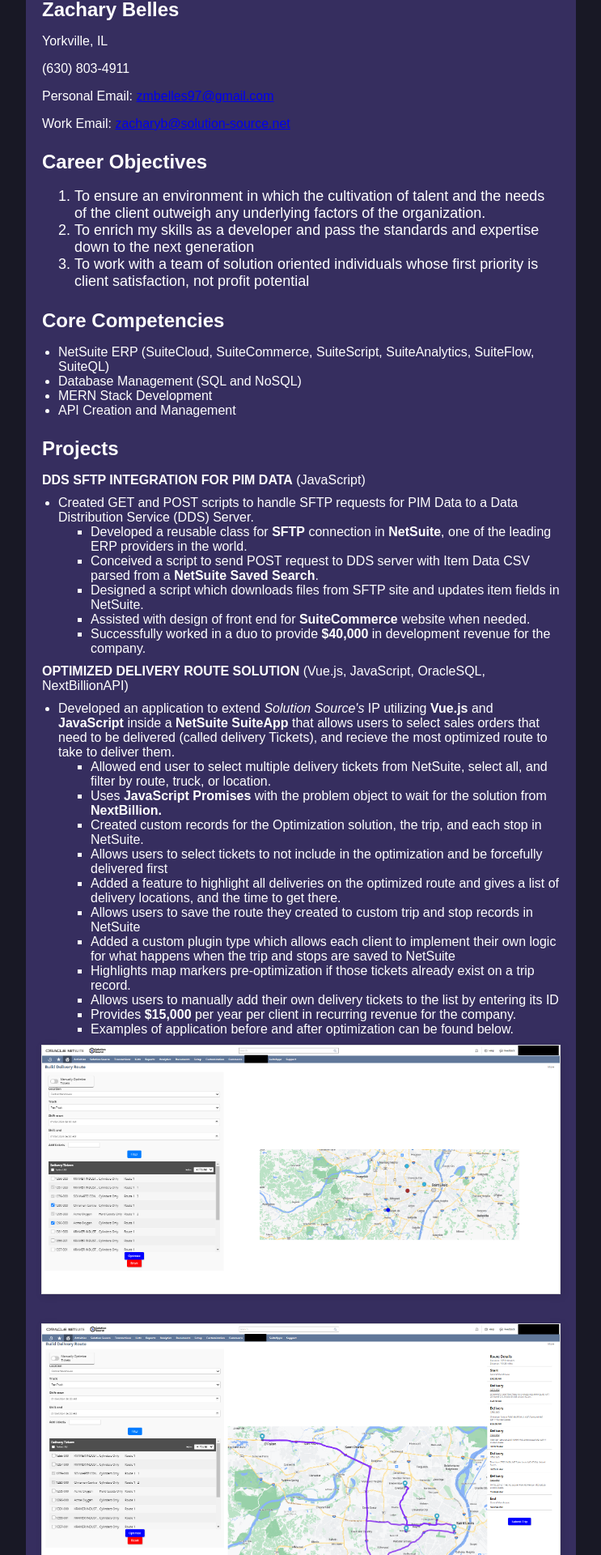
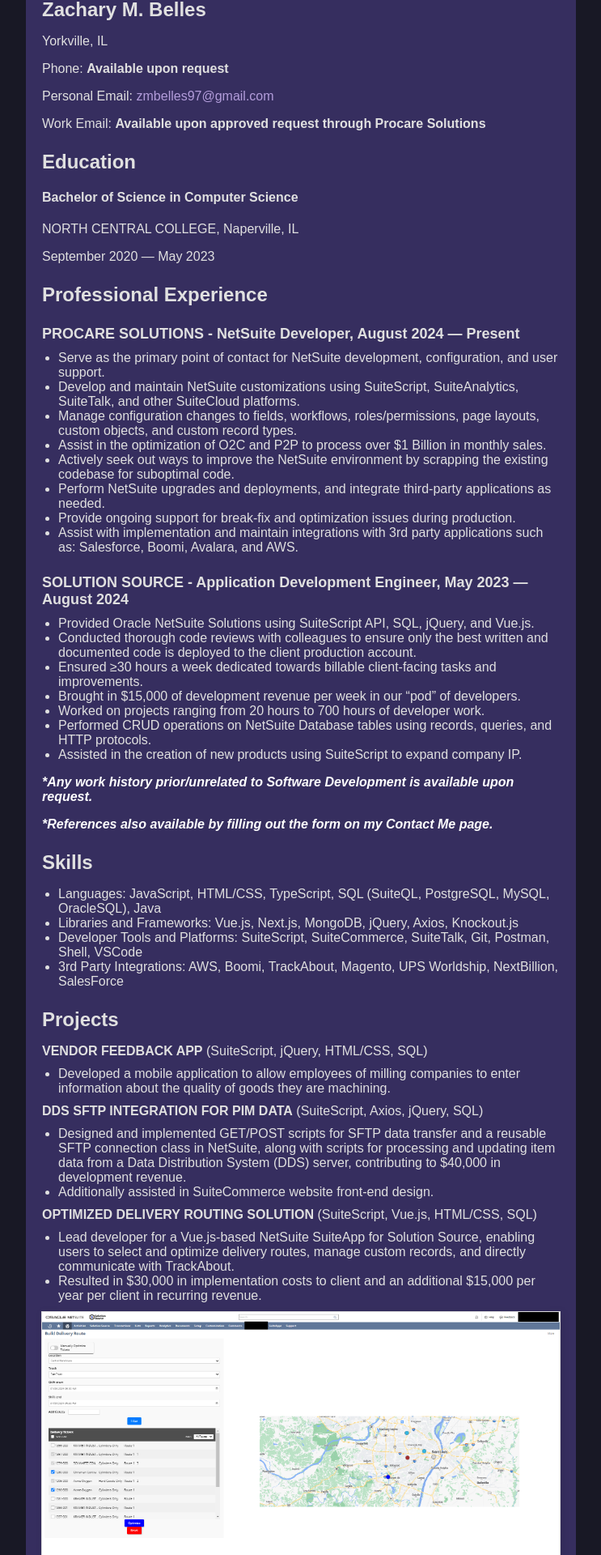
Before and after one commit to zmbelles/personal-site-v2, a Vue app: page /resume in a window 1280 px wide. Shown: the part 335-2255 px from the top of the page at 81% size, without its empty margins (268-1011 px from the left). Built offline with nearby package versions, Linux system fonts and the light colour scheme.

Commit message:
Initial Edits to resume page
New edits include color adjustments, new projects, and reflects new job

```diff
--- a/src/components/HomePage.vue
+++ b/src/components/HomePage.vue
@@ -9,8 +9,8 @@
         <div class="info-section">
           <p class="info-label">Company:</p>
           <p class="info-value">
-            <a class="links" href="http://www.solution-source.net/"
-              >Solution Source</a
+            <a class="links" href="http://www.procaresoftware.com/"
+              >Procare Solutions</a
             >
           </p>
         </div>
@@ -26,10 +26,10 @@
       <div class="bio-container">
         <p class="bio">
           I graduated with a Bachelors of Science in Computer Science from North
-          Central College in May of 2023. I currently work as a NetSuite
-          Solution Provider and Application Development Engineer at Solution
-          Source in Goshen, Indiana. Check out my github down below or send me
-          an email from my Contact Me page.
+          Central College in May of 2023. I currently work as the in house NetSuite
+          developer at Procare Solutions. I enjoy learning new technologies and
+          improving my skills as a developer. If you would like to collaborate or
+          learn more, head to my contact me page and send me an email.
         </p>
       </div>
       <div class="languages-frameworks-container">
@@ -45,13 +45,7 @@
           <p class="section-title">Top 3 Frameworks used</p>
           <ul class="framework-list">
             <li><a class="links" href="https://vuejs.org">Vue</a></li>
-            <li>
-              <a
-                class="links"
-                href="https://docs.oracle.com/en/cloud/saas/netsuite/ns-online-help/chapter_4260857223.html#SuiteScript-API"
-                >SuiteScript</a
-              >
-            </li>
+            <li><a class="links" href="https://nextjs.org">Next.js</a></li>
             <li><a class="links" href="https://jquery.org">jQuery</a></li>
           </ul>
         </div>
@@ -121,6 +115,7 @@ export default {
 </script>
 
 <style scoped>
+
 .container {
   display: flex;
   justify-content: center;
@@ -162,7 +157,7 @@ export default {
   color: #dfa8cd;
 }
 .links {
-  color: #ee00e2;
+  color: #B39DDB;
 }
 .info-label {
   font-weight: bold;
@@ -220,7 +215,7 @@ export default {
 }
 
 .info-value a {
-  color: #9510d8;
+  color: #B39DDB;
 }
 
 .section-title {
--- a/src/components/NavBar.vue
+++ b/src/components/NavBar.vue
@@ -49,10 +49,9 @@ header {
   box-shadow: 0 2px 4px rgba(223, 168, 205, 0.5);
   padding: 0.5rem 1rem; /* Adjusted to rem */
 }
-
 .nav-links a {
   text-decoration: none;
-  color: #dadada;
+  color: #B39DDB;
   padding: 0.5rem 0.75rem; /* Use rem for scalable padding */
   margin: 0 3rem; /* Use rem to ensure consistent spacing */
   white-space: nowrap; /* Prevents the text from wrapping */
--- a/src/components/ResumePage.vue
+++ b/src/components/ResumePage.vue
@@ -2,124 +2,202 @@
   <title>Resume</title>
   <div class="resume-container">
     <div class="resume">
-      <h2 class="section-title">Zachary Belles</h2>
+      <h2 class="section-title">Zachary M. Belles</h2>
       <div class="contact-info">
         <p>Yorkville, IL</p>
-        <p>(630) 803-4911 &nbsp; &nbsp;</p>
-        <p>Personal Email: <a href="mailto:zmbelles97@gmail.com">zmbelles97@gmail.com</a></p>
-        <p>Work Email: <a href="mailto:zacharyb@solution-source.net">zacharyb@solution-source.net</a></p>
-      </div>
-
-      <h3 class="section-title">Career Objectives</h3>
-      <div class="career-objective">
-        <ol>
-            <li>To ensure an environment in which the cultivation of talent and the needs of the client outweigh any underlying factors of the organization.</li>
-            <li>To enrich my skills as a developer and pass the standards and expertise down to the next generation</li>
-            <li>To work with a team of solution oriented individuals whose first priority is client satisfaction, not profit potential</li>
-        </ol>
-      </div>
-
-      <h3 class="section-title">Core Competencies</h3>
-      <ul class="competencies">
-        <li>NetSuite ERP (SuiteCloud, SuiteCommerce, SuiteScript, SuiteAnalytics, SuiteFlow, SuiteQL)</li>
-        <li>Database Management (SQL and NoSQL)</li>
-        <li>MERN Stack Development</li>
-        <li>API Creation and Management</li>
-      </ul>
-
-      <h3 class="section-title">Projects</h3>
-      <ul class="projects">
-        <li>
-          <strong>DDS SFTP INTEGRATION FOR PIM DATA</strong>
-          <span class="tech-stack"> (JavaScript)</span>
-          <ul class="project-details">
-            <li>Created GET and POST scripts to handle SFTP requests for PIM Data to a Data Distribution Service (DDS) Server.</li>
-            <ul>
-              <li>Developed a reusable class for <b>SFTP</b> connection in <b>NetSuite</b>, one of the leading ERP providers in the world.</li>
-              <li>Conceived a script to send POST request to DDS server with Item Data CSV parsed from a <b>NetSuite Saved Search</b>.</li>
-              <li>Designed a script which downloads files from SFTP site and updates item fields in NetSuite.</li>
-              <li>Assisted with design of front end for <b>SuiteCommerce</b> website when needed.</li>
-              <li>Successfully worked in a duo to provide <b>$40,000</b> in development revenue for the company.</li>
-            </ul>
-          </ul>
-        </li>
-        <li>
-          <strong>OPTIMIZED DELIVERY ROUTE SOLUTION</strong>
-          <span class="tech-stack"> (Vue.js, JavaScript, OracleSQL, NextBillionAPI)</span>
-          <ul class="project-details">
-            <li>Developed an application to extend <i>Solution Source's</i> IP utilizing <b>Vue.js</b> and <b>JavaScript</b> inside a <b>NetSuite SuiteApp </b>that allows users to select sales orders that need to be delivered (called delivery Tickets), and recieve the most optimized route to take to deliver them.</li>
-            <ul>
-              <li>Allowed end user to select multiple delivery tickets from NetSuite, select all, and filter by route, truck, or location.</li>
-              <li>Uses <b>JavaScript Promises</b> with the problem object to wait for the solution from <b>NextBillion.</b></li>
-              <li>Created custom records for the Optimization solution, the trip, and each stop in NetSuite.</li>
-              <li>Allows users to select tickets to not include in the optimization and be forcefully delivered first</li>
-              <li>Added a feature to highlight all deliveries on the optimized route and gives a list of delivery locations, and the time to get there.</li>
-              <li>Allows users to save the route they created to custom trip and stop records in NetSuite</li>
-              <li>Added a custom plugin type which allows each client to implement their own logic for what happens when the trip and stops are saved to NetSuite</li>
-              <li>Highlights map markers pre-optimization if those tickets already exist on a trip record.</li>
-              <li>Allows users to manually add their own delivery tickets to the list by entering its ID</li>
-              <li>Provides <b>$15,000</b> per year per client in recurring revenue for the company.</li>
-              <li>Examples of application before and after optimization can be found below.</li>
-            </ul>
-          </ul>
-          <div class="image-container">
-            <img src="../assets/pre-optimized.png" alt="Picture of NetSuite customization for finding optimal delivery route prior to opimizing and selecting tickets" class="example-image">
-          </div>
-          <br><br>
-          <div class="image-container">
-            <img src="../assets/optimized.png" alt="Picture of NetSuite customization for finding optimal delivery route after opimizing and selecting tickets" class="example-image">
-          </div>
-        </li>
-        <li>
-          <strong>DICTIONARY</strong>
-          <span class="tech-stack"> (Kotlin)</span>
-          <ul class="project-details">
-            <li>Utilized <b>Android Visual Studio</b> to implement Webster's API in a dictionary mobile app through <b>Database Access Objects</b>.</li>
-            <li>Applied <b>RESTful</b> architecture for reliability and performance.</li>
-            <li>Implemented through multiple pages through <b>Kotlin Fragments</b> and <b>NavigationViews</b>.</li>
-            <li>Heavily stressed creating <b>Unit Tests</b> throughout to ensure data was being properly processed.</li>
-          </ul>
-        </li>
-      </ul>
-
-      <h3 class="section-title">Professional Experience</h3>
-      <div class="experience">
-        <div class="job">
-          <h4 class="job-title">CODE FOR CHICAGO, Chicago, IL - Volunteer Developer, June 2022-August 2022</h4>
-          <ul class="job-details">
-            <li>Worked in a professional scrum team to write Code for Chicago’s new website.</li>
-            <li>Wrote unit tests for each weekly sprint.</li>
-            <li>Learned new skills such as <b>Gatsby, React, and npm</b>, utilized in a professional development environment.</li>
-          </ul>
-        </div>
-        <div class="job">
-          <h4 class="job-title">SOLUTION SOURCE, Goshen, IN - Application Development Engineer, May 2023-Present</h4>
-          <ul class="job-details">
-            <li>Provided Oracle NetSuite Solutions using <b>SuiteScript API, SuiteQL, and Vue.js.</b></li>
-            <li>Conducted thorough code reviews with colleagues to ensure only the best written and documented code is deployed to the client account.</li>
-            <li>Ensured 30 hours a week dedicated towards client-facing tasks and improvements.</li>
-            <li>In collaboration with our exceptional team of eight developers, I played a pivotal role in orchestrating the generation of a substantial <b><u>$12,000</u></b> in development revenue per week within our pod.</li>
-            <li>Implemented and improved existing <b>SuiteCommerce</b> sites, leveraging <b>jQuery</b> and <b>Vue.js</b> to seamlessly interact with the <b>SuiteCloud</b> database using the SuiteScript API.</li>
-          </ul>
-          <p class="clarification"><i><b>*Any work history prior/unrelated to Software Development is available upon request.</b></i></p>
-          <p class="clarification"><i><b>*References also available by filling out the form on my Contact Me page.</b></i></p>
-        </div>
+        <p>Phone: <b>Available upon request</b> &nbsp; &nbsp;</p>
+        <p>
+          Personal Email:
+          <a href="mailto:zmbelles97@gmail.com">zmbelles97@gmail.com</a>
+        </p>
+        <p>
+          Work Email: <b>Available upon approved request through Procare Solutions</b>
+        </p>
       </div>
 
       <h3 class="section-title">Education</h3>
       <div class="education">
         <h4>Bachelor of Science in Computer Science</h4>
         <p>NORTH CENTRAL COLLEGE, Naperville, IL</p>
-        <p>May 2023</p>
+        <p>September 2020 — May 2023</p>
       </div>
 
-      <h3 class="section-title">Additional Skills & Accolades</h3>
+      <h3 class="section-title">Professional Experience</h3>
+      <div class="experience">
+        <div class="job">
+          <h4 class="job-title">
+            PROCARE SOLUTIONS - NetSuite Developer, August 2024 — Present
+          </h4>
+          <ul class="job-details">
+            <li>
+              Serve as the primary point of contact for NetSuite development,
+              configuration, and user support.
+            </li>
+            <li>
+              Develop and maintain NetSuite customizations using SuiteScript,
+              SuiteAnalytics, SuiteTalk, and other SuiteCloud platforms.
+            </li>
+            <li>
+              Manage configuration changes to fields, workflows,
+              roles/permissions, page layouts, custom objects, and custom record
+              types.
+            </li>
+            <li>
+              Assist in the optimization of O2C and P2P to process over $1
+              Billion in monthly sales.
+            </li>
+            <li>
+              Actively seek out ways to improve the NetSuite environment by
+              scrapping the existing codebase for suboptimal code.
+            </li>
+            <li>
+              Perform NetSuite upgrades and deployments, and integrate
+              third-party applications as needed.
+            </li>
+            <li>
+              Provide ongoing support for break-fix and optimization issues
+              during production.
+            </li>
+            <li>
+              Assist with implementation and maintain integrations with 3rd
+              party applications such as: Salesforce, Boomi, Avalara, and AWS.
+            </li>
+          </ul>
+        </div>
+        <div class="job">
+          <h4 class="job-title">
+            SOLUTION SOURCE - Application Development Engineer, May 2023 —
+            August 2024
+          </h4>
+          <ul class="job-details">
+            <li>
+              Provided Oracle NetSuite Solutions using SuiteScript API, SQL,
+              jQuery, and Vue.js.
+            </li>
+            <li>
+              Conducted thorough code reviews with colleagues to ensure only the
+              best written and documented code is deployed to the client
+              production account.
+            </li>
+            <li>
+              Ensured ≥30 hours a week dedicated towards billable client-facing
+              tasks and improvements.
+            </li>
+            <li>
+              Brought in $15,000 of development revenue per week in our “pod” of
+              developers.
+            </li>
+            <li>
+              Worked on projects ranging from 20 hours to 700 hours of developer
+              work.
+            </li>
+            <li>
+              Performed CRUD operations on NetSuite Database tables using
+              records, queries, and HTTP protocols.
+            </li>
+            <li>
+              Assisted in the creation of new products using SuiteScript to
+              expand company IP.
+            </li>
+          </ul>
+        </div>
+        <p class="clarification">
+          <i
+            ><b
+              >*Any work history prior/unrelated to Software Development is
+              available upon request.</b
+            ></i
+          >
+        </p>
+        <p class="clarification">
+          <i
+            ><b
+              >*References also available by filling out the form on my Contact
+              Me page.</b
+            ></i
+          >
+        </p>
+      </div>
+
+      <h3 class="section-title">Skills</h3>
       <ul class="skills">
-        <li>Languages known (in order of proficiency): JavaScript, TypeScript, MySQL, OracleSQL, Java, C++, Python</li>
-        <li>Frameworks known (in order of proficiency): jQuery, Vue, Next, MongoDB, React, Knockout</li>
-        <li>Other knowns: SuiteScript, Postman, GraphQL, Amazon S3, Server Side Rendering</li>
-        <li>Liaison to first generation Computer Science students</li>
-        <li>Volunteer developer for Code for Chicago Summer 2022</li>
+        <li>
+          Languages: JavaScript, HTML/CSS, TypeScript, SQL (SuiteQL, PostgreSQL,
+          MySQL, OracleSQL), Java
+        </li>
+        <li>
+          Libraries and Frameworks: Vue.js, Next.js, MongoDB, jQuery, Axios,
+          Knockout.js
+        </li>
+        <li>
+          Developer Tools and Platforms: SuiteScript, SuiteCommerce, SuiteTalk,
+          Git, Postman, Shell, VSCode
+        </li>
+        <li>
+          3rd Party Integrations: AWS, Boomi, TrackAbout, Magento, UPS
+          Worldship, NextBillion, SalesForce
+        </li>
+      </ul>
+
+      <h3 class="section-title">Projects</h3>
+      <ul class="projects">
+        <li>
+          <strong>VENDOR FEEDBACK APP</strong>
+          <span class="tech-stack"> (SuiteScript, jQuery, HTML/CSS, SQL)</span>
+          <ul class="project-details">
+            <li>
+              Developed a mobile application to allow employees of milling
+              companies to enter information about the quality of goods they are
+              machining.
+            </li>
+          </ul>
+        </li>
+        <li>
+          <strong>DDS SFTP INTEGRATION FOR PIM DATA</strong>
+          <span class="tech-stack"> (SuiteScript, Axios, jQuery, SQL)</span>
+          <ul class="project-details">
+            <li>
+              Designed and implemented GET/POST scripts for SFTP data transfer
+              and a reusable SFTP connection class in NetSuite, along with
+              scripts for processing and updating item data from a Data
+              Distribution System (DDS) server, contributing to $40,000 in
+              development revenue.
+            </li>
+            <li>
+              Additionally assisted in SuiteCommerce website front-end design.
+            </li>
+          </ul>
+        </li>
+        <li>
+          <strong>OPTIMIZED DELIVERY ROUTING SOLUTION</strong>
+          <span class="tech-stack"> (SuiteScript, Vue.js, HTML/CSS, SQL)</span>
+          <ul class="project-details">
+            <li>
+              Lead developer for a Vue.js-based NetSuite SuiteApp for Solution
+              Source, enabling users to select and optimize delivery routes,
+              manage custom records, and directly communicate with TrackAbout.
+            </li>
+            <li>
+              Resulted in $30,000 in implementation costs to client and an
+              additional $15,000 per year per client in recurring revenue.
+            </li>
+          </ul>
+          <div class="image-container">
+            <img
+              src="../assets/pre-optimized.png"
+              alt="Picture of NetSuite customization for finding optimal delivery route prior to opimizing and selecting tickets"
+              class="example-image"
+            />
+          </div>
+          <br /><br />
+          <div class="image-container">
+            <img
+              src="../assets/optimized.png"
+              alt="Picture of NetSuite customization for finding optimal delivery route after opimizing and selecting tickets"
+              class="example-image"
+            />
+          </div>
+        </li>
       </ul>
     </div>
   </div>
@@ -133,98 +211,14 @@
 
 <style scoped>
 
-.resume-container {
-  background-color: #181825;
-  padding: 0;
-}
-.resume {
-  font-family: Arial, sans-serif;
-  max-width: 50%;
-  margin: 0 auto;
-  padding: 20px;
-  background-color: #362E5F;
-  text-align: left;
-}
-.contact-info {
-  color: white;
-    font-size: 24px;
-    margin-bottom: 10px;
-    text-align: left;
-}
-  .section-title {
-    color: white;
-    font-size: 24px;
-    margin-bottom: 10px;
-    text-align: left;
+a {
+  color: #B39DDB; /* Gold color, adjust as needed */
+  text-decoration: none; /* Remove underline */
 }
 
-  .contact-info {
-    font-size: 16px;
-    margin-bottom: 20px;
-    color: white;
-    text-align: left;
-  }
-
-  .career-objective {
-    font-size: 18px;
-    margin-bottom: 20px;
-    color: white;
-    text-align: left;
-  }
-
-  .competencies {
-    margin-bottom: 20px;
-    list-style-type: disc;
-    padding-left: 20px;
-    color: white;
-    text-align: left;
-  }
-
-  .projects {
-    margin-bottom: 20px;
-    list-style-type: none;
-    color: white;
-    padding-left: 0;
-    text-align: left;
-  }
-
-  .project-details {
-    margin-top: 10px;
-    margin-bottom: 10px;
-    list-style-type: disc;
-    padding-left: 20px;
-    color: white;
-    text-align: left;
-  }
-
-  .experience {
-    margin-bottom: 20px;
-    text-align: left;
-  }
-  .clarification {
-    color:#ffffff;
-
-  }
-  .job-title {
-    font-size: 18px;
-    margin-bottom: 10px;
-    color: white;
-    text-align: left;
-  }
-
-  .job-details {
-    margin-top: 10px;
-    margin-bottom: 10px;
-    list-style-type: disc;
-    padding-left: 20px;
-    color: white;
-    text-align: left;
-  }
-
-  .education {
-    margin-bottom: 20px;
-    color: white;
-    text-align: left;
+a:hover {
+  color: #B39DDB; /* Change color on hover, adjust as needed */
+  text-decoration: underline; /* Optionally add underline on hover */
 }
 .image-container {
     display: flex;
@@ -240,12 +234,83 @@
     border: 1px solid #ddd;   /* Optional border */
     box-shadow: 2px 2px 10px rgba(0, 0, 0, 0.1);   /* Optional shadow for aesthetics */
   }
-
+.resume-container {
+  background-color: #181825;
+  padding: 0;
+}
+.resume {
+  font-family: Arial, sans-serif;
+  max-width: 50%;
+  margin: 0 auto;
+  padding: 20px;
+  color: #E0E0E0;
+  background-color: #362e5f;
+  text-align: left;
+}
+.contact-info {
+  color: #E0E0E0;
+  font-size: 24px;
+  margin-bottom: 10px;
+  text-align: left;
+}
+.section-title {
+  color: #E0E0E0;
+  font-size: 24px;
+  margin-bottom: 10px;
+  text-align: left;
+}
+.contact-info {
+  font-size: 16px;
+  margin-bottom: 20px;
+  color: #E0E0E0;
+  text-align: left;
+}
+.education {
+  margin-bottom: 20px;
+  color: #E0E0E0;
+  text-align: left;
+}
+.experience {
+  margin-bottom: 20px;
+  text-align: left;
+}
+.clarification {
+  color: #ffffff;
+}
+.job-title {
+  font-size: 18px;
+  margin-bottom: 10px;
+  color: #E0E0E0;
+  text-align: left;
+}
+.job-details {
+  margin-top: 10px;
+  margin-bottom: 10px;
+  list-style-type: disc;
+  padding-left: 20px;
+  color: #E0E0E0;
+  text-align: left;
+}
 .skills {
   margin-bottom: 20px;
   list-style-type: disc;
   padding-left: 20px;
-    color: white;
+  color: #E0E0E0;
+  text-align: left;
+}
+.projects {
+  margin-bottom: 20px;
+  list-style-type: none;
+  color: #E0E0E0;
+  padding-left: 0;
+  text-align: left;
+}
+.project-details {
+  margin-top: 10px;
+  margin-bottom: 10px;
+  list-style-type: disc;
+  padding-left: 20px;
+  color: #E0E0E0;
   text-align: left;
 }
 </style>
--- a/src/views/App.vue
+++ b/src/views/App.vue
@@ -40,6 +40,15 @@ body {
   margin: 0; /* Remove the default margin */
   background-color: #181825; /* Set the background color */
 }
+a {
+  color: #B39DDB; /* Gold color, adjust as needed */
+  text-decoration: none; /* Remove underline */
+}
+
+a:hover {
+  color: #B39DDB; /* Change color on hover, adjust as needed */
+  text-decoration: underline; /* Optionally add underline on hover */
+}
 #app {
   font-family: Avenir, Helvetica, Arial, sans-serif;
   -webkit-font-smoothing: antialiased;
```
Lines whose indentation alone changed are shown as unchanged.
